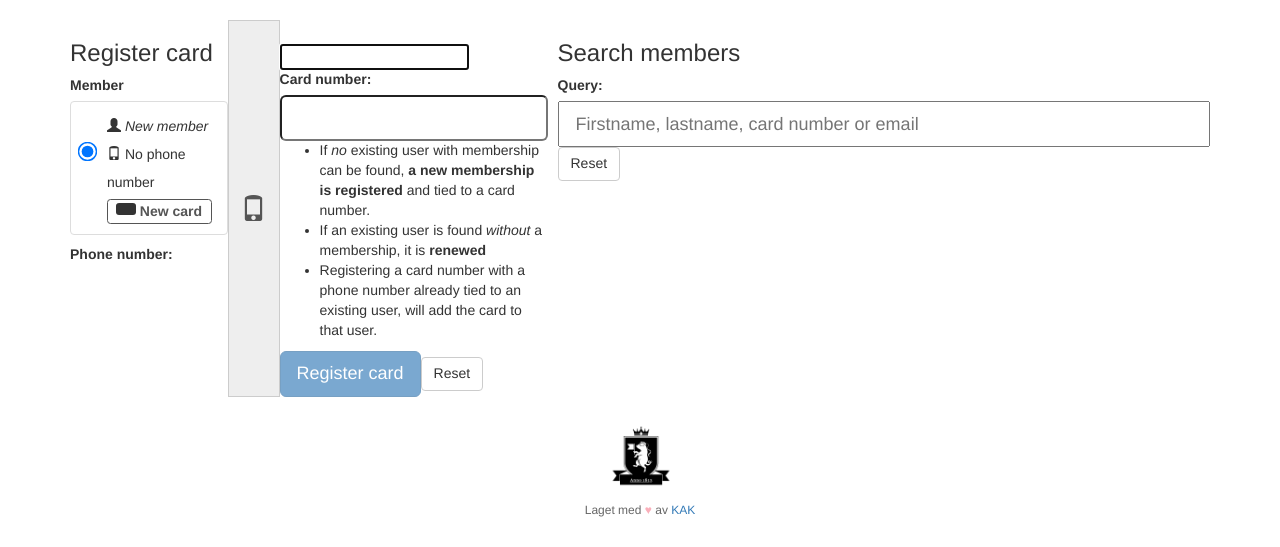
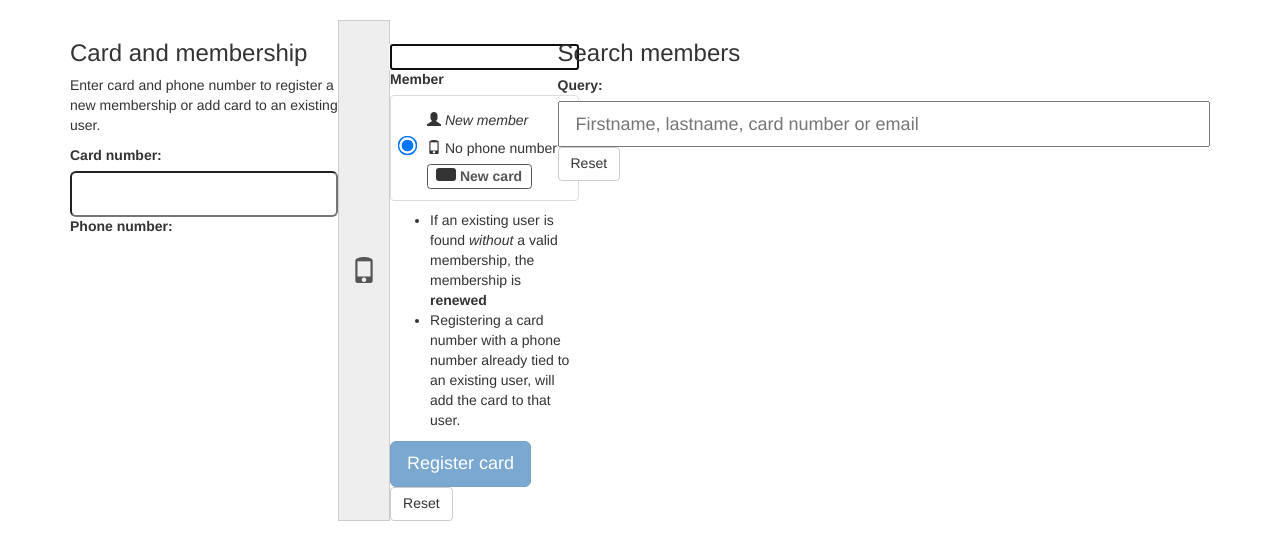
Before and after one commit to edb-gjengen/kassa, a Django app: page / in a window 1280 px wide. Shown: the part 51-598 px from the top of the page. Run offline with Django 3.2, Linux system fonts and the light colour scheme; the visitor is signed in with stand-in values (Sample User, id 1); some libraries are stand-ins or nearby versions.

Commit message:
Minor fixes and TODOs

```diff
--- a/apps/kassa/forms.py
+++ b/apps/kassa/forms.py
@@ -11,6 +11,6 @@ class SearchUserForm(forms.Form):
 
 
 class AddCardForm(forms.Form):
+    card_number = forms.IntegerField(widget=forms.NumberInput())
     phone_number = PhoneNumberField(widget=forms.TextInput(attrs={'type': 'tel'}))
-    card_number = forms.IntegerField(widget=forms.NumberInput())
     user_id = forms.IntegerField(widget=forms.HiddenInput(), required=False)
--- a/apps/kassa/templates/kassa/register.html
+++ b/apps/kassa/templates/kassa/register.html
@@ -5,8 +5,9 @@
     <div class="col-sm-5 section-card-form">
         <form class="register-card-form" autocomplete="off">
             {% csrf_token %}
-            <h3>{% trans "Register card" %}</h3>
-            <p><!--
+            <h3>{% trans "Card and membership" %}</h3>
+            <p>Enter card and phone number to register a new membership or add card to an existing user.
+                <!--
                 Add no-user membership [DONE].
                 Add membership for new user and existing user.
                 Renew membership for existing user.
@@ -14,14 +15,13 @@
                 Replace card for existing user [DONE]
                 -->
                 </p>
+            {{ add_card_form|bootstrap }}
             <div class="register-card-form--selected-user-section">
                 <label>{% trans "Member" %}</label>
                 <div class="register-card-form--selected-user-wrap"></div>
             </div>
-            {{ add_card_form|bootstrap }}
             <ul>
-                <li>If <em>no</em> existing user with membership can be found, <strong>a new membership is registered</strong> and tied to a card number.</li>
-                <li>If an existing user is found <em>without</em> a membership, it is <strong>renewed</strong></li>
+                <li>If an existing user is found <em>without</em> a valid membership, the membership is <strong>renewed</strong></li>
                 <li>Registering a card number with a phone number already tied to an existing user, will add the card to that user.</li>
             </ul>
             <button id="register-submit-btn" type="submit" class="btn btn-primary btn-lg" disabled>{% trans "Register card" %}</button>
--- a/apps/kassa/utils.py
+++ b/apps/kassa/utils.py
@@ -13,7 +13,7 @@ def tekstmelding_new_card_no_user(card_number, phone_number):
         'action': 'new_card_no_user',
     }
 
-    url = '{}kassa/notify-new-card'.format(settings.TEKSTMELDING_API_URL)
+    url = '{}kassa/new-membership-card'.format(settings.TEKSTMELDING_API_URL)
     response = requests.post(
         url,
         data=json.dumps(payload),
--- a/apps/kassa/views.py
+++ b/apps/kassa/views.py
@@ -81,6 +81,7 @@ def inside_card_api(request):
     }
 
     if request.method == 'POST':
+        # TODO: Move this to own method in utils.py, called by register_card_and_membership
         post_data = json.loads(request.body)
         payload = {
             'card_number': post_data.get('card_number'),
@@ -111,6 +112,7 @@ def inside_card_api(request):
 
 @login_required
 def inside_register_api(request):
+    # TODO: move this to own method in utils.py
     post_data = json.loads(request.body)
     payload = {
         'apikey': settings.INSIDE_API_KEY,
@@ -124,3 +126,9 @@ def inside_register_api(request):
     response = requests.post(url, data=json.dumps(payload), headers=dict(content_type='application/json'))
 
     return JsonResponse(response.json(), status=response.status_code)
+
+
+@login_required()
+def register_card_and_membership(request):
+    # TODO: Call membership and card apis above, depending of what need to be done
+    pass
--- a/static/app/scripts/app.js
+++ b/static/app/scripts/app.js
@@ -397,14 +397,14 @@ $(document).ready(function(){
 
         /* Register type */
         // FIXME: get from form
-        // action: 'new_card_no_user', 'update_card', 'renewal'
+        // action: 'new_card_no_user', 'update_card', 'add_or_renew'
         if(selectedUser === null) {
             payload.action = 'new_card_no_user';
         } else {
             if(selectedUser.is_member === '1') {
                 payload.action = 'update_card';
             } else {
-                payload.action = 'renewal'; // Not: could also update card number
+                payload.action = 'add_or_renew'; // Note: could also update card number
             }
         }
 
--- a/static/app/templates/search_result.html
+++ b/static/app/templates/search_result.html
@@ -29,8 +29,8 @@
     {% if not no_user_actions %}
         <div class="user-actions">
             <div class="btn-group">
-                <a href="#" class="btn btn-default{% if res.is_member == "1" %} disabled{% endif %}">Membership</a>
-                <a href="#" class="btn btn-default">Reg. card</a>
+                <!--<a href="#" class="btn btn-default{% if res.is_member == "1" %} disabled{% endif %}">Membership</a>
+                <a href="#" class="btn btn-default">Reg. card</a>-->
                 <div class="btn-group" role="group">
                     <button type="button" class="btn btn-default dropdown-toggle" data-toggle="dropdown" aria-haspopup="true" aria-expanded="false">
                         <span class="glyphicon glyphicon-option-vertical"></span>
--- a/static/dist/scripts/app.js
+++ b/static/dist/scripts/app.js
@@ -397,14 +397,14 @@ $(document).ready(function(){
 
         /* Register type */
         // FIXME: get from form
-        // action: 'new_card_no_user', 'update_card', 'renewal'
+        // action: 'new_card_no_user', 'update_card', 'add_or_renew'
         if(selectedUser === null) {
             payload.action = 'new_card_no_user';
         } else {
             if(selectedUser.is_member === '1') {
                 payload.action = 'update_card';
             } else {
-                payload.action = 'renewal'; // Not: could also update card number
+                payload.action = 'add_or_renew'; // Note: could also update card number
             }
         }
 
--- a/static/dist/scripts/templates.js
+++ b/static/dist/scripts/templates.js
@@ -70,12 +70,12 @@ output += "\n            <span class=\"label label-is-active\">Active</span>\n
 }
 output += "\n    </div>\n    ";
 if(!runtime.contextOrFrameLookup(context, frame, "no_user_actions")) {
-output += "\n        <div class=\"user-actions\">\n            <div class=\"btn-group\">\n                <a href=\"#\" class=\"btn btn-default";
+output += "\n        <div class=\"user-actions\">\n            <div class=\"btn-group\">\n                <!--<a href=\"#\" class=\"btn btn-default";
 if(runtime.memberLookup((runtime.contextOrFrameLookup(context, frame, "res")),"is_member", env.opts.autoescape) == "1") {
 output += " disabled";
 ;
 }
-output += "\">Membership</a>\n                <a href=\"#\" class=\"btn btn-default\">Reg. card</a>\n                <div class=\"btn-group\" role=\"group\">\n                    <button type=\"button\" class=\"btn btn-default dropdown-toggle\" data-toggle=\"dropdown\" aria-haspopup=\"true\" aria-expanded=\"false\">\n                        <span class=\"glyphicon glyphicon-option-vertical\"></span>\n                    </button>\n                    <ul class=\"dropdown-menu\">\n                        <li><a href=\"https://inside.studentersamfundet.no/index.php?page=display-user&userid=";
+output += "\">Membership</a>\n                <a href=\"#\" class=\"btn btn-default\">Reg. card</a>-->\n                <div class=\"btn-group\" role=\"group\">\n                    <button type=\"button\" class=\"btn btn-default dropdown-toggle\" data-toggle=\"dropdown\" aria-haspopup=\"true\" aria-expanded=\"false\">\n                        <span class=\"glyphicon glyphicon-option-vertical\"></span>\n                    </button>\n                    <ul class=\"dropdown-menu\">\n                        <li><a href=\"https://inside.studentersamfundet.no/index.php?page=display-user&userid=";
 output += runtime.suppressValue(runtime.memberLookup((runtime.contextOrFrameLookup(context, frame, "res")),"id", env.opts.autoescape), env.opts.autoescape);
 output += "\" target=\"_blank\">Edit in Inside</a></li>\n                    </ul>\n              </div>\n            </div>\n        </div>\n    ";
 ;
```
